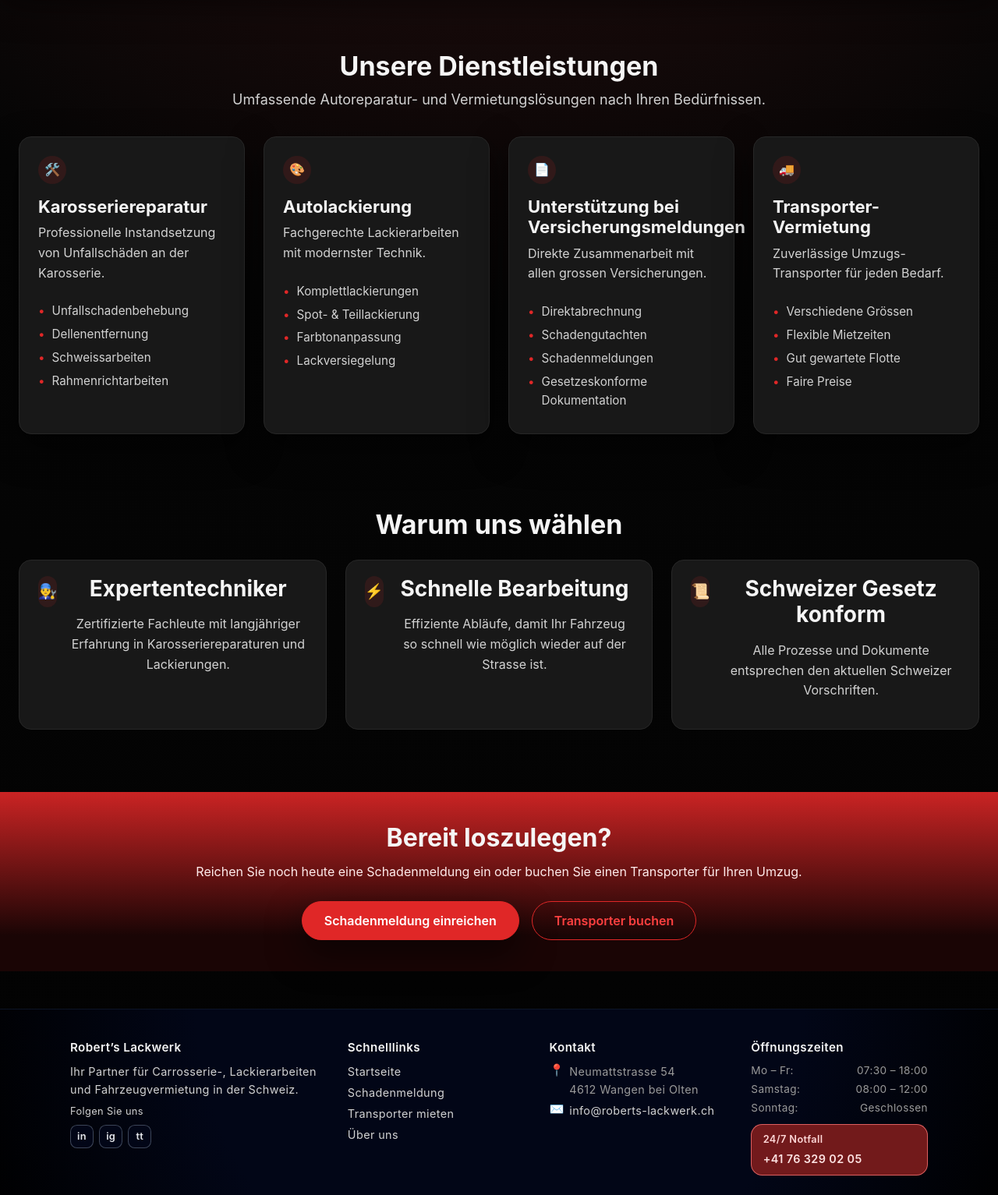
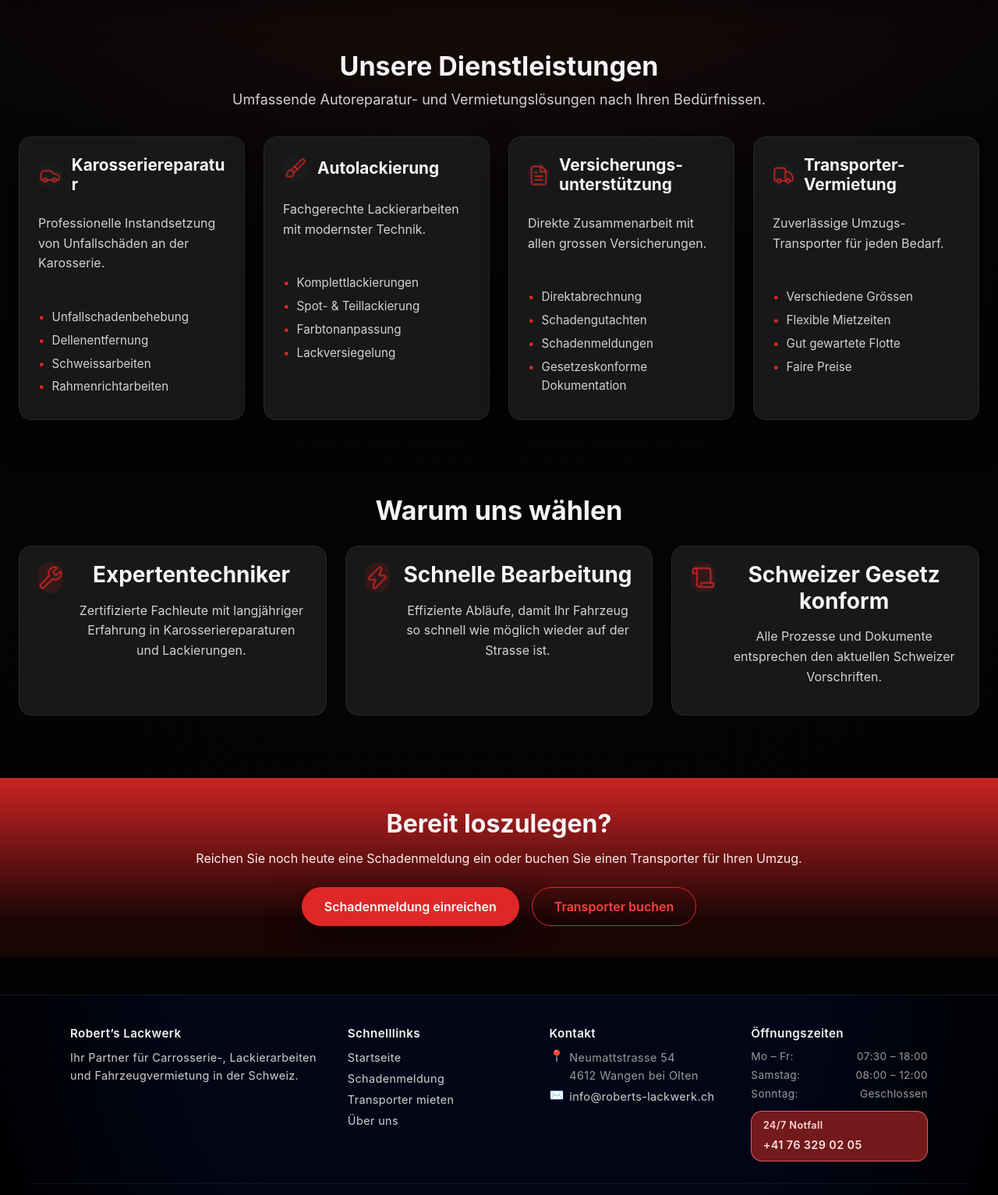
Before and after one commit to datalization1/roberts-lackwerk, a Django app: page / in a window 1280 px wide. Shown: the part 623-2156 px from the top of the page at 78% size. Run offline with Django 4.2, Linux system fonts and the light colour scheme.

Commit message:
changes icons and footer

```diff
--- a/main/templates/base.html
+++ b/main/templates/base.html
@@ -49,5 +49,13 @@ document.addEventListener('DOMContentLoaded',function(){
      {% include "partials/footer.html" %}
 
     <script src="https://cdn.jsdelivr.net/npm/bootstrap@5.3.3/dist/js/bootstrap.bundle.min.js"></script>
-</body>
+<script src="https://unpkg.com/lucide@latest"></script>
+<script>
+  document.addEventListener('DOMContentLoaded', function () {
+    if (window.lucide) {
+      lucide.createIcons();
+    }
+  });
+</script>
+  </body>
 </html>
--- a/main/templates/home.html
+++ b/main/templates/home.html
@@ -25,10 +25,15 @@
     <h2 class="rl-section__title">Unsere Dienstleistungen</h2>
     <p class="rl-section__subtitle">Umfassende Autoreparatur- und Vermietungslösungen nach Ihren Bedürfnissen.</p>
   </header>
+
   <div class="rl-services-grid">
+
+    <!-- Karosseriereparatur -->
     <article class="rl-service-card">
-      <div class="rl-card__icon"><span>🛠️</span></div>
-      <h3 class="rl-card__title">Karosseriereparatur</h3>
+      <header class="rl-service-header">
+        <span class="rl-service-icon"><i data-lucide="car"></i></span>
+        <h3 class="rl-service-title">Karosseriereparatur</h3>
+      </header>
       <p class="rl-card__text">Professionelle Instandsetzung von Unfallschäden an der Karosserie.</p>
       <ul class="rl-service-list">
         <li>Unfallschadenbehebung</li>
@@ -37,20 +42,28 @@
         <li>Rahmenrichtarbeiten</li>
       </ul>
     </article>
+
+    <!-- Autolackierung -->
     <article class="rl-service-card">
-      <div class="rl-card__icon"><span>🎨</span></div>
-      <h3 class="rl-card__title">Autolackierung</h3>
+      <header class="rl-service-header">
+        <span class="rl-service-icon"><i data-lucide="brush"></i></span>
+        <h3 class="rl-service-title">Autolackierung</h3>
+      </header>
       <p class="rl-card__text">Fachgerechte Lackierarbeiten mit modernster Technik.</p>
       <ul class="rl-service-list">
         <li>Komplettlackierungen</li>
-        <li>Spot- &amp; Teillackierung</li>
+        <li>Spot- & Teillackierung</li>
         <li>Farbtonanpassung</li>
         <li>Lackversiegelung</li>
       </ul>
     </article>
+
+    <!-- Versicherung -->
     <article class="rl-service-card">
-      <div class="rl-card__icon"><span>📄</span></div>
-      <h3 class="rl-card__title">Unterstützung bei Versicherungsmeldungen</h3>
+      <header class="rl-service-header">
+        <span class="rl-service-icon"><i data-lucide="file-text"></i></span>
+        <h3 class="rl-service-title">Versicherungs&shy;unterstützung</h3>
+      </header>
       <p class="rl-card__text">Direkte Zusammenarbeit mit allen grossen Versicherungen.</p>
       <ul class="rl-service-list">
         <li>Direktabrechnung</li>
@@ -59,9 +72,13 @@
         <li>Gesetzeskonforme Dokumentation</li>
       </ul>
     </article>
+
+    <!-- Transporter -->
     <article class="rl-service-card">
-      <div class="rl-card__icon"><span>🚚</span></div>
-      <h3 class="rl-card__title">Transporter-Vermietung</h3>
+      <header class="rl-service-header">
+        <span class="rl-service-icon"><i data-lucide="truck"></i></span>
+        <h3 class="rl-service-title">Transporter-Vermietung</h3>
+      </header>
       <p class="rl-card__text">Zuverlässige Umzugs-Transporter für jeden Bedarf.</p>
       <ul class="rl-service-list">
         <li>Verschiedene Grössen</li>
@@ -70,32 +87,38 @@
         <li>Faire Preise</li>
       </ul>
     </article>
+
   </div>
 </section>
 
 <section class="rl-section rl-section--center">
   <h2 class="rl-section__title">Warum uns wählen</h2>
     <div class="rl-why-grid">
+
       <div class="rl-why-item">
-      <div class="rl-why-icon">👨‍🔧</div>
+        <div class="rl-why-icon"><i data-lucide="wrench"></i></div>
         <div>
           <h3>Experten­techniker</h3>
           <p>Zertifizierte Fachleute mit langjähriger Erfahrung in Karosseriereparaturen und Lackierungen.</p>
         </div>
       </div>
+
       <div class="rl-why-item">
-      <div class="rl-why-icon">⚡</div>
+        <div class="rl-why-icon"><i data-lucide="zap"></i></div>
         <div>
           <h3>Schnelle Bearbeitung</h3>
           <p>Effiziente Abläufe, damit Ihr Fahrzeug so schnell wie möglich wieder auf der Strasse ist.</p>
         </div>
       </div>
+
       <div class="rl-why-item">
-      <div class="rl-why-icon">📜</div>
+        <div class="rl-why-icon"><i data-lucide="scroll"></i></div>
         <div>
           <h3>Schweizer Gesetz konform</h3>
           <p>Alle Prozesse und Dokumente entsprechen den aktuellen Schweizer Vorschriften.</p>
         </div>
+      </div>
+
     </div>
   </div>
 </section>
--- a/main/templates/partials/footer.html
+++ b/main/templates/partials/footer.html
@@ -6,12 +6,12 @@
       <p class="rl-footer-text">
         Ihr Partner für Carrosserie-, Lackierarbeiten und Fahrzeugvermietung in der Schweiz.
       </p>
-      <p class="rl-footer-text rl-footer-text--label">Folgen Sie uns</p>
+      <!-- <p class="rl-footer-text rl-footer-text--label">Folgen Sie uns</p>
       <div class="rl-footer-social">
         <a href="#" class="rl-footer-social__btn" aria-label="LinkedIn">in</a>
         <a href="#" class="rl-footer-social__btn" aria-label="Instagram">ig</a>
         <a href="#" class="rl-footer-social__btn" aria-label="TikTok">tt</a>
-      </div>
+      </div> -->
     </div>
 
     <!-- Spalte 2: Schnelllinks -->
--- a/static/css/design/components.css
+++ b/static/css/design/components.css
@@ -301,3 +301,10 @@
 .rl-footer-legal__link:hover{color:#fff;text-decoration:underline;}
 @media(max-width:1024px){.rl-footer-inner{grid-template-columns:2fr 1.4fr 1.4fr;row-gap:1.75rem;column-gap:2rem;}.rl-footer-col--hours{grid-column:1/-1;max-width:340px;}}
 @media(max-width:640px){.rl-footer-inner{grid-template-columns:1fr;gap:1.5rem;}.rl-footer-bottom{flex-direction:column;align-items:flex-start;gap:.25rem;}}
+.rl-service-icon svg{width:28px;height:28px;stroke-width:1.8;stroke:rgba(224,39,39,.7);}
+.rl-why-icon svg{width:32px;height:32px;stroke-width:1.8;stroke:rgba(224,39,39,.7);}
+.rl-service-card{display:flex;flex-direction:column;gap:1.25rem;}
+.rl-service-header{display:flex;align-items:center;gap:.75rem;margin-bottom:.25rem;}
+.rl-service-icon{display:inline-flex;align-items:center;justify-content:center;width:32px;height:32px;border-radius:999px;border:1px solid var(--accent-red);background:rgba(255,255,255,0.02);}
+.rl-service-icon i{width:18px;height:18px;stroke-width:2;}
+.rl-service-title{font-size:1.3rem;line-height:1.2;word-break:break-word;margin:0;}
```
Also changed, not shown: config/settings.py (+28 -21 lines), db.sqlite3. Lines whose indentation alone changed are shown as unchanged.
